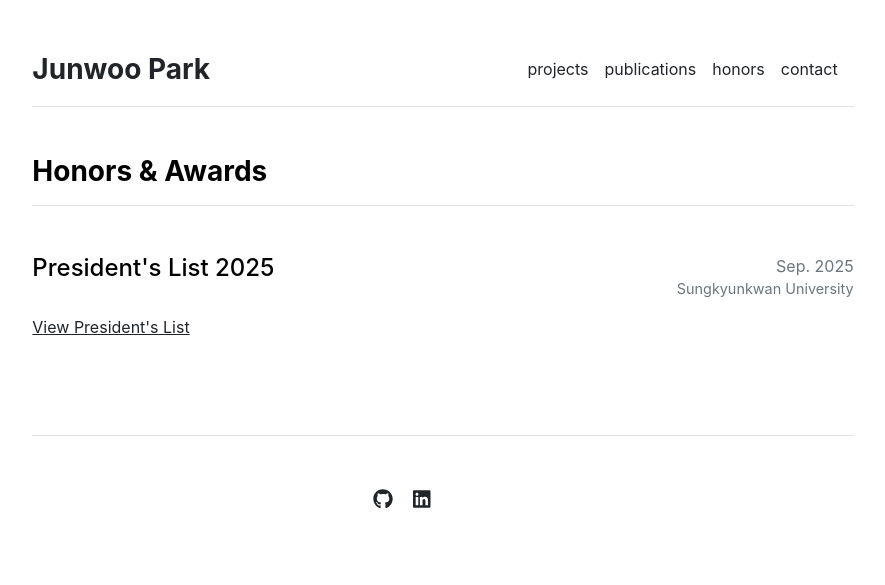
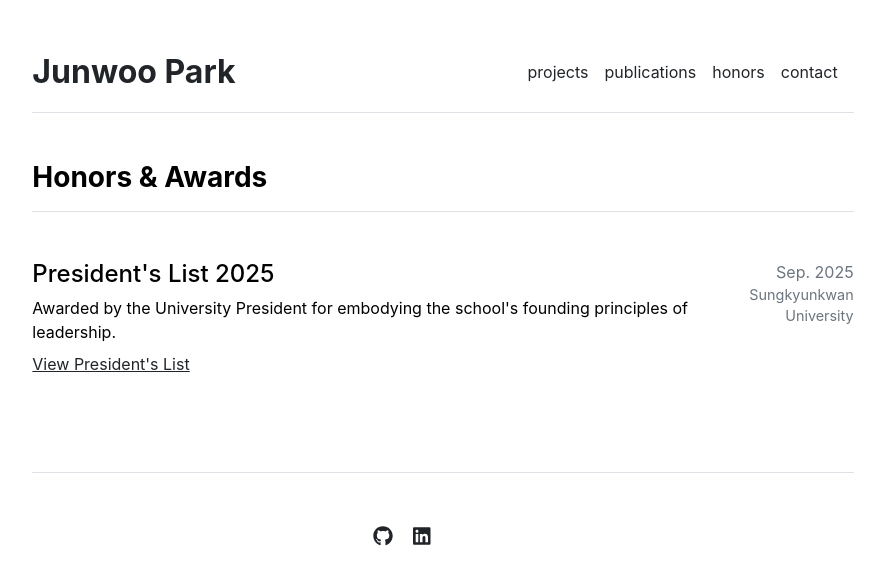
Before and after one commit to junwoop0/junwoop0.github.io, a Jekyll site: the page built from honors.md, in a window 1280 px wide. Shown: the top 585 px of the page, without its empty margins (197-1082 px from the left). Built offline with Jekyll 4.4.1, drawn with Linux system fonts in a browser that asks for light colours.

Commit message:
update profile

```diff
--- a/_includes/header.html
+++ b/_includes/header.html
@@ -1,7 +1,7 @@
 <header class="d-flex flex-column flex-md-row align-items-center pb-3 mb-5 border-bottom">
   <div>
     <a href="{{ site.github.url }}/" class="d-flex align-items-center text-decoration-none">
-      <span class="fs-3 fw-bold">{{ site.title }}</span>
+      <span class="fs-2 fw-bold">{{ site.title }}</span>
     </a>
     <a href="{{ site.github.url }}/" class="d-flex align-items-center text-decoration-none">
       <span>{{ site.description }}</span>
--- a/honors.md
+++ b/honors.md
@@ -4,12 +4,15 @@ title: "Honors & Awards"
 ---
 
 <div class="honor-item mb-5">
-  <div class="d-flex justify-content-between align-items-start mb-3">
-    <h4>President's List 2025</h4>
+  <div class="d-flex justify-content-between align-items-start">
+    <div>
+      <h4 class="mb-2">President's List 2025</h4>
+      <p class="mb-2">Awarded by the University President for embodying the school's founding principles of leadership.</p>
+      <p class="mb-0"><a href="https://presidentlist.skku.edu/presidentlist/2025_list.do" target="_blank">View President's List</a></p>
+    </div>
     <div class="text-end">
       <div class="text-muted">Sep. 2025</div>
       <div class="text-muted" style="font-size: 0.9rem;">Sungkyunkwan University</div>
     </div>
   </div>
-  <p><a href="https://presidentlist.skku.edu/presidentlist/2025_list.do" target="_blank">View President's List</a></p>
 </div>
```
